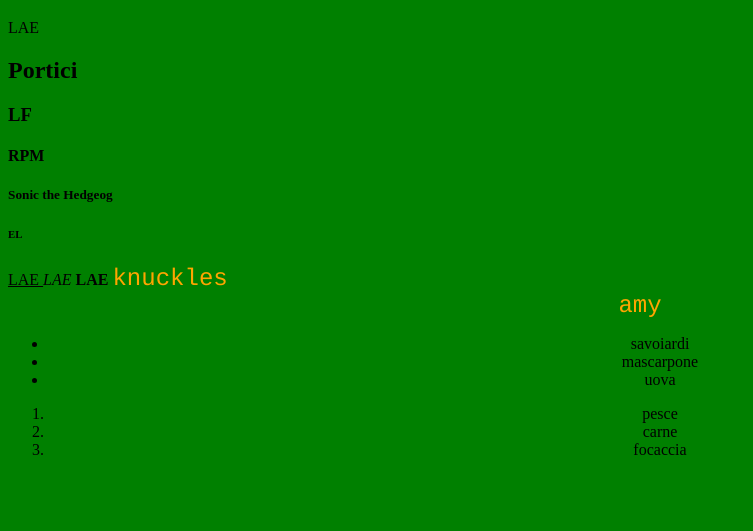
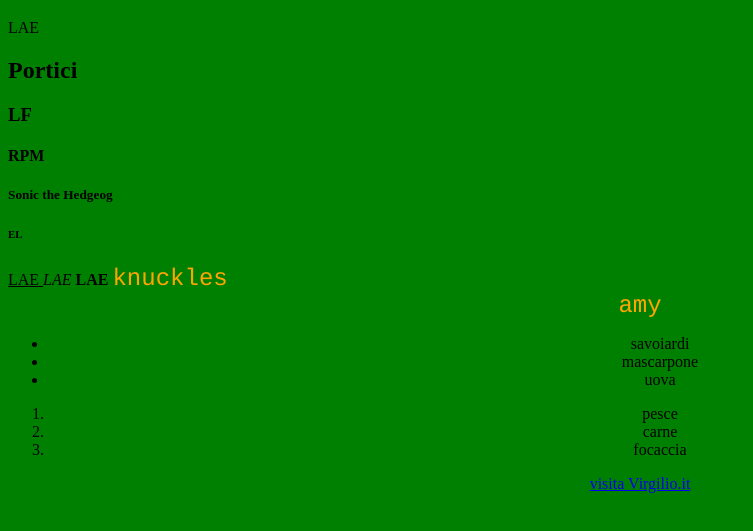
Before and after one commit to gabbbbbbbbbbbbbbb/gabbbbbbbbbbbbbbb.GITHUB.IO, a plain HTML site: page index.html in a window 1280 px wide. Shown: the part 61-592 px from the top of the page, without its empty margins (0-753 px from the left). Drawn offline with Linux system fonts and the light colour scheme.

Commit message:
Update index.html

```diff
--- a/index.html
+++ b/index.html
@@ -32,6 +32,6 @@ amy
 <li>carne</li>
 <li>focaccia</li>
 </ol>
-<a href="https://th.bing.com/th/id/OIP.mbhOGAWo0NKx9-bzIcNOmQHaFJ?rs=1&pid=ImgDetMain> aiuta le tartarughe</a>
+<a href="https://www.virgilio.it">visita Virgilio.it</a>
 </body>
 </html>
```
